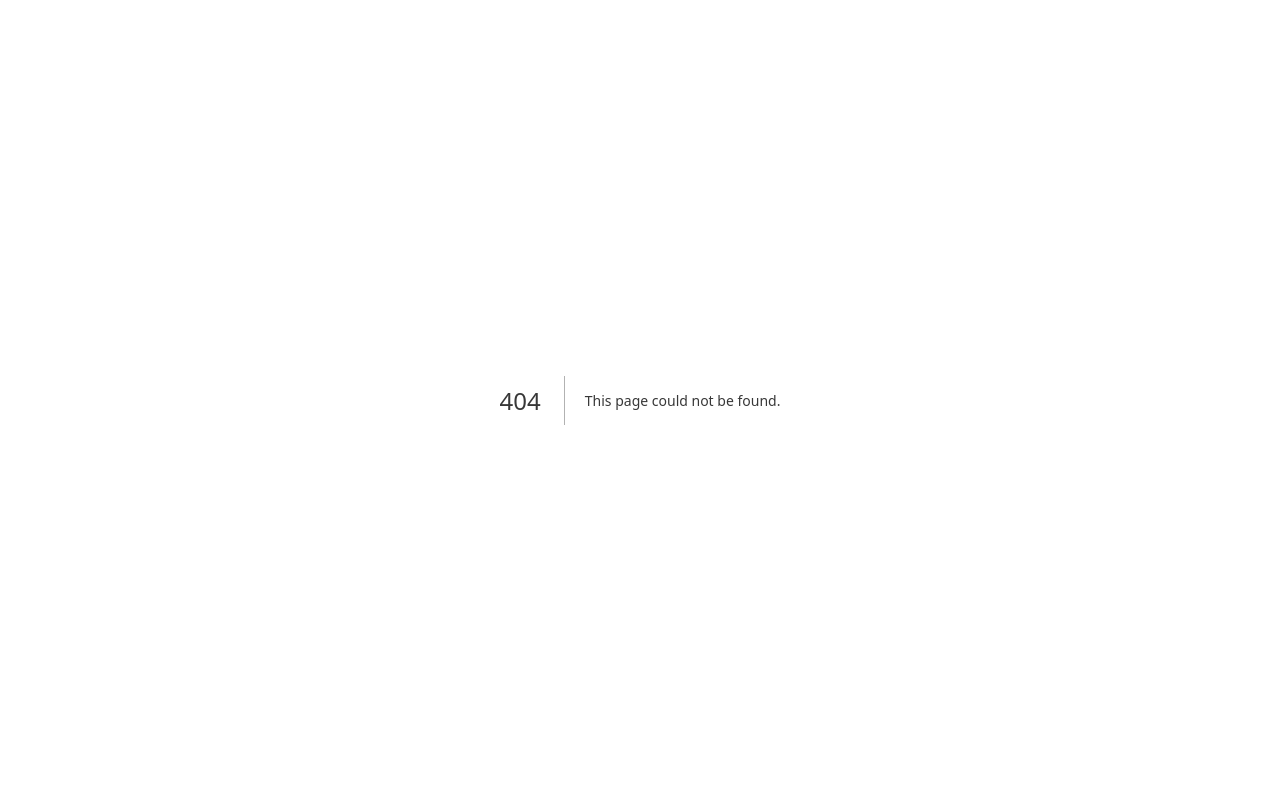
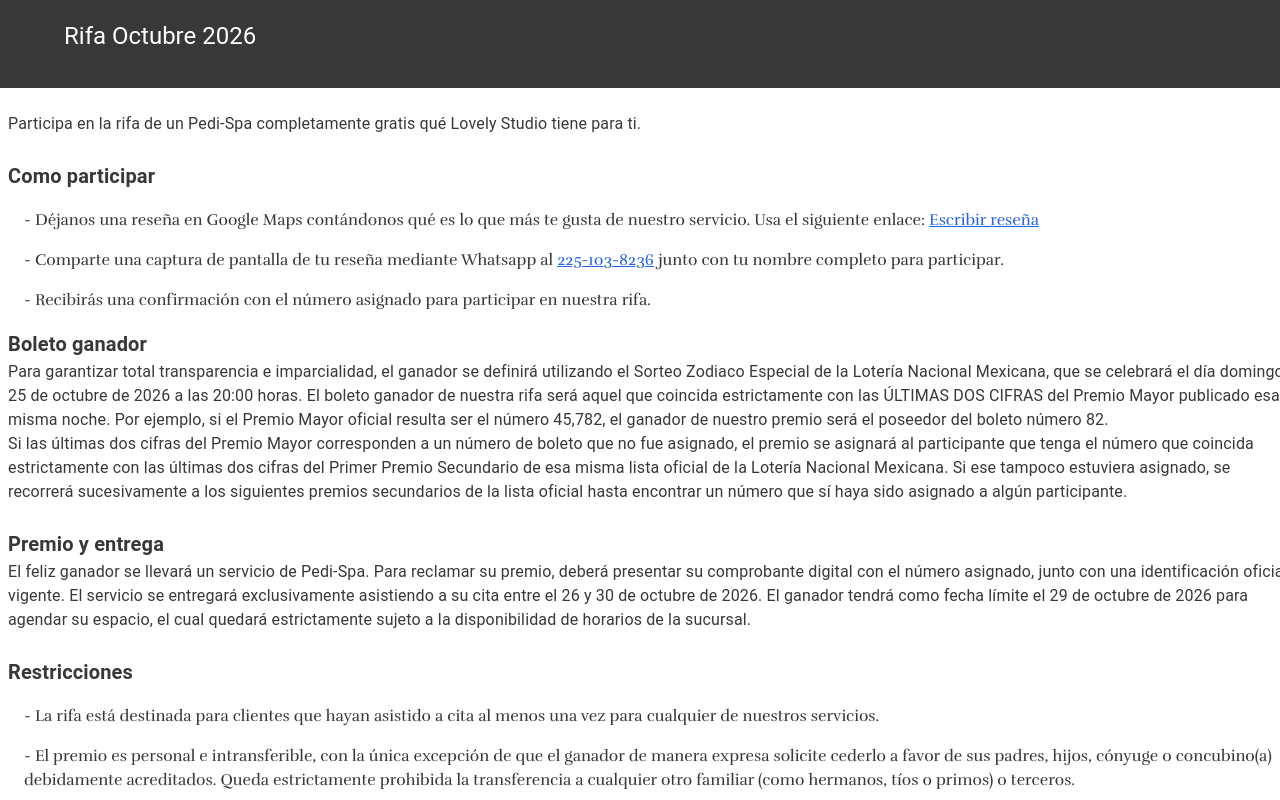
Before and after one commit to salatielosorno/lovely-studio, a Next.js app: page /give-away-october-26 in a window 1280 px wide. Before the commit this address had no page. Shown: the top 800 px of the page. Built offline with nearby package versions, Linux system fonts and the light colour scheme.

Commit message:
feat(give-a-way): add page regarding give-away event.

```diff
--- /dev/null
+++ b/src/app/give-away-october-26/page.tsx
@@ -0,0 +1,64 @@
+'use client'
+import { Box, Container, Grid, List, ListItem, Typography } from "@mui/material";
+
+const Page = () => {
+    return <>
+        <Box className="text-white bg-lsblack pt-5 pb-5">
+            <Container maxWidth="lg">
+                <Typography variant="h5" paragraph>
+                    Rifa Octubre 2026
+                </Typography>
+            </Container>
+        </Box>
+        <br />
+        <Box className="mx-2 md:container">
+            <Typography variant="body1">Participa en la rifa de un Pedi-Spa completamente gratis qué Lovely Studio tiene para ti.</Typography>
+            <br />
+            <Typography sx={{ fontWeight: 'bold' }} variant="h6">Como participar</Typography>
+            <List sx={{ listStyleType: 'disc' }}>
+                <ListItem sx={{ display: 'list-item' }}>
+                    - Déjanos una reseña en Google Maps contándonos qué es lo que más te gusta de
+                    nuestro servicio. Usa el siguiente enlace: <a className="text-blue-600 underline hover:text-blue-800" href="https://g.page/r/CVk-adzuy-zgEBM/review" target="_blank">Escribir reseña</a>
+                </ListItem>
+                <ListItem sx={{ display: 'list-item' }}>
+                    - Comparte una captura de pantalla de tu reseña mediante Whatsapp al <a
+                        href="https://api.whatsapp.com/send/?phone=5212251038236"
+                        target="_blank"
+                        rel="noreferrer"
+                        className="text-blue-600 underline hover:text-blue-800"
+                    >
+                        225-103-8236
+                    </a> junto con tu nombre completo para participar.
+                </ListItem>
+                <ListItem sx={{ display: 'list-item' }}>
+                    - Recibirás una confirmación con el número asignado para participar en nuestra rifa.
+                </ListItem>
+            </List>
+            <Typography sx={{ fontWeight: 'bold' }} variant="h6">Boleto ganador</Typography>
+            <Typography variant="body1">Para garantizar total transparencia e imparcialidad, el ganador se definirá utilizando el Sorteo Zodiaco Especial de la Lotería Nacional Mexicana, que se celebrará el día domingo 25 de octubre de 2026 a las 20:00 horas. El boleto ganador de nuestra rifa será aquel que coincida estrictamente con las ÚLTIMAS DOS CIFRAS del Premio Mayor publicado esa misma noche. Por ejemplo, si el Premio Mayor oficial resulta ser el número 45,782, el ganador de nuestro premio será el poseedor del boleto número 82.</Typography>
+            <Typography variant="body1">Si las últimas dos cifras del Premio Mayor corresponden a un número de boleto que no fue asignado, el premio se asignará al participante que tenga el número que coincida estrictamente con las últimas dos cifras del Primer Premio Secundario de esa misma lista oficial de la Lotería Nacional Mexicana. Si ese tampoco estuviera asignado, se recorrerá sucesivamente a los siguientes premios secundarios de la lista oficial hasta encontrar un número que sí haya sido asignado a algún participante.</Typography>
+            <br />
+            <Typography sx={{ fontWeight: 'bold' }} variant="h6">Premio y entrega</Typography>
+            <Typography variant="body1">El feliz ganador se llevará un servicio de Pedi-Spa. Para reclamar su premio, deberá presentar su comprobante digital con el número asignado, junto con una identificación oficial vigente. El servicio se entregará exclusivamente asistiendo a su cita entre el 26 y 30 de octubre de 2026. El ganador tendrá como fecha límite el 29 de octubre de 2026 para agendar su espacio, el cual quedará estrictamente sujeto a la disponibilidad de horarios de la sucursal.</Typography>
+            <br />
+            <Typography sx={{ fontWeight: 'bold' }} variant="h6">Restricciones</Typography>
+            <List sx={{ listStyleType: 'disc' }}>
+                <ListItem sx={{ display: 'list-item' }}>
+                    - La rifa está destinada para clientes que hayan asistido a cita al menos una vez para cualquier de nuestros servicios.
+                </ListItem>
+                <ListItem sx={{ display: 'list-item' }}>
+                    - El premio es personal e intransferible, con la única excepción de que el ganador de manera expresa solicite cederlo a favor de sus padres, hijos, cónyuge o concubino(a) debidamente acreditados. Queda estrictamente prohibida la transferencia a cualquier otro familiar (como hermanos, tíos o primos) o terceros.
+                </ListItem>
+                <ListItem sx={{ display: 'list-item' }}>
+                    - Para conocer las restricciones complementarias consulte nuestros <a className="text-blue-600 underline hover:text-blue-800" href="https://lovelystudio.mx/terms-and-conditions">Términos y Condiciones</a>. Lo dispuesto en dicho documento complementa la presente cláusula y es de cumplimiento obligatorio.
+                </ListItem>
+            </List>
+            <Typography sx={{ fontWeight: 'bold' }} variant="h6">Descargo de responsabilidad</Typography>
+            <Typography variant="body1">Aclaramos que este es un evento estrictamente privado y de carácter interno. La Lotería Nacional Mexicana se utiliza únicamente como un validador numérico de la suerte debido a su transparencia pública, por lo que dicha institución no avala, organiza, ni tiene responsabilidad alguna sobre el desarrollo de esta rifa o la entrega de sus premios.</Typography>
+            <br />
+            <br />
+        </Box>
+    </>
+}
+
+export default Page;
```
